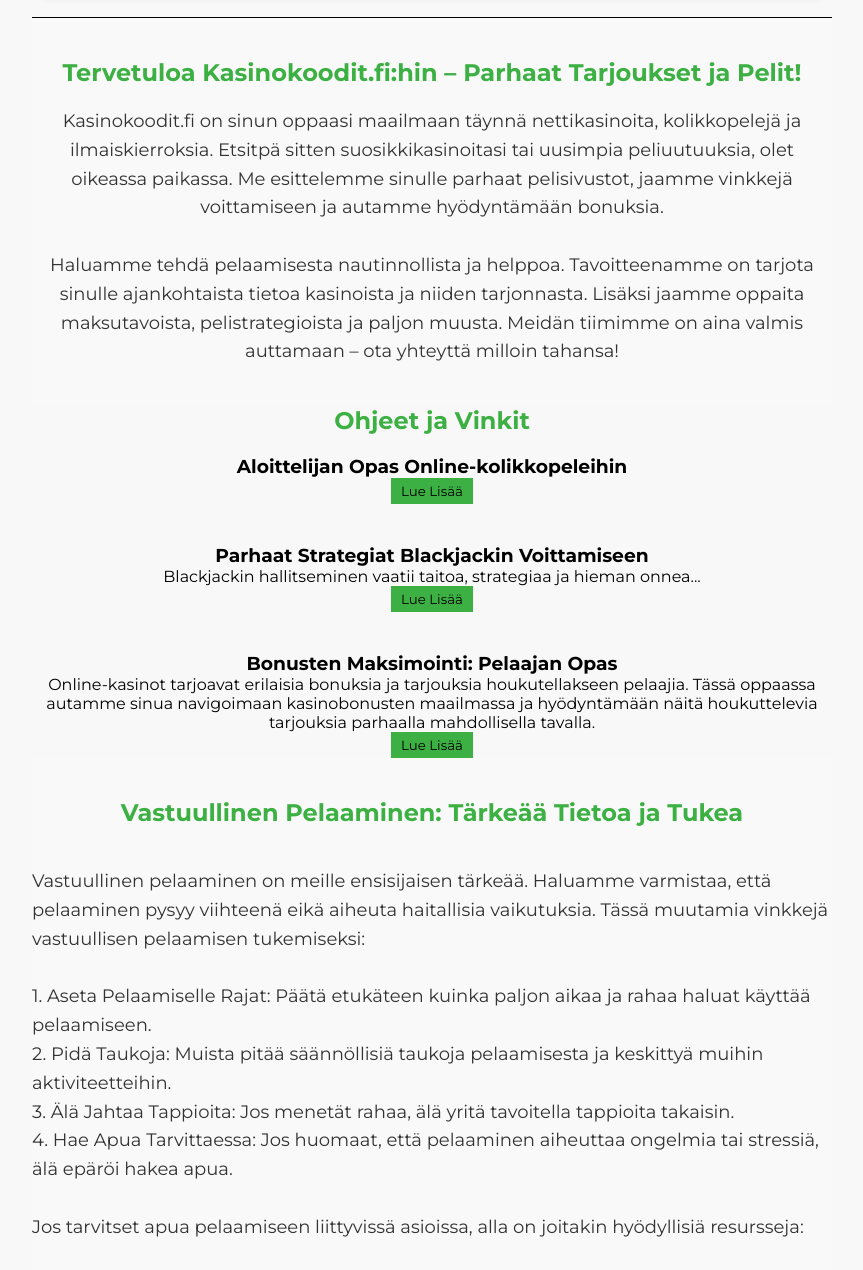
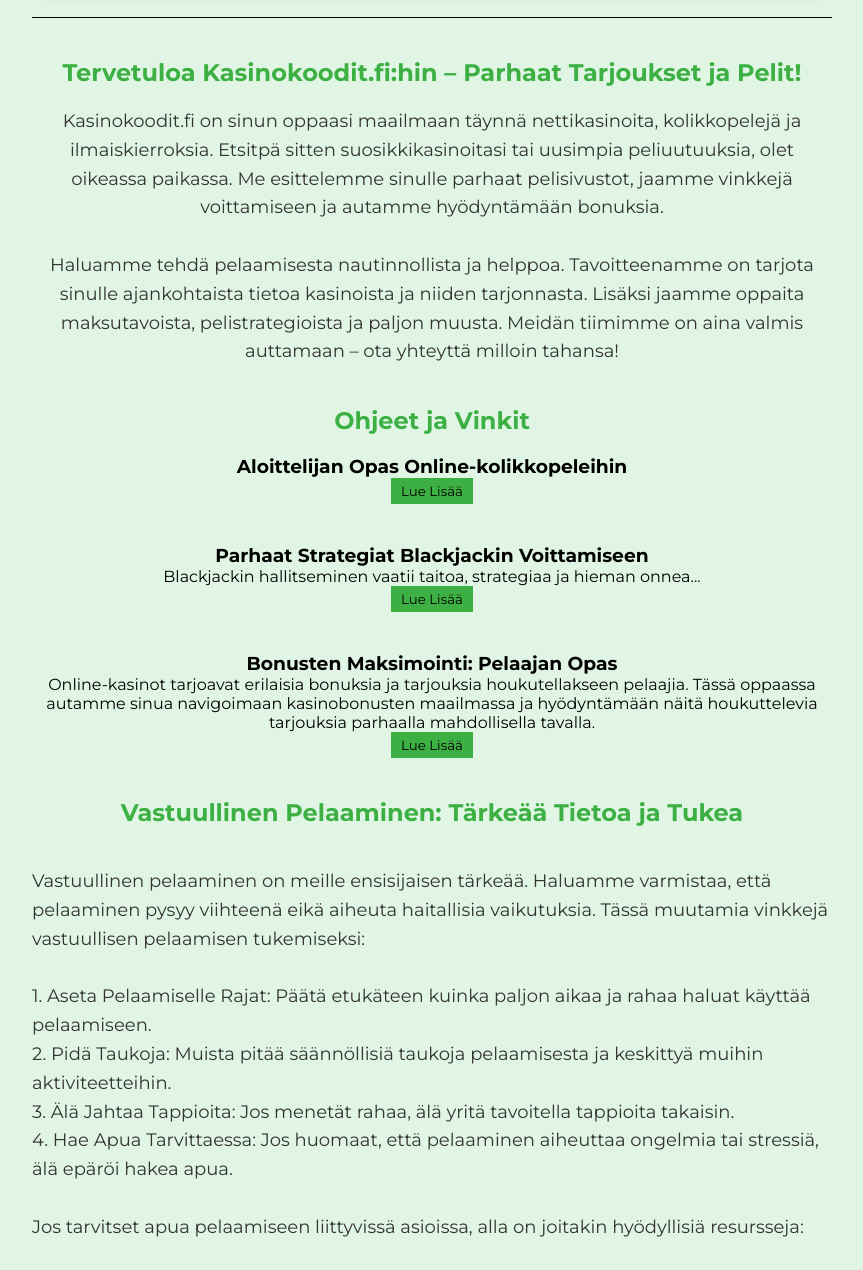
Before and after one commit to SaltyCofvefe/Kasinokoodit, a plain HTML site: page index.html in a window 1280 px wide. Shown: the part 2141-3411 px from the top of the page, without its empty margins (208-1071 px from the left). Drawn offline with nearby package versions, Linux system fonts and the light colour scheme.

Commit message:
Add files via upload

```diff
--- a/index.html
+++ b/index.html
@@ -115,7 +115,7 @@
     margin-right: 100px;
         display: none;
             padding: 0px;
-            background-color: #f8f8f8;
+            background-color: #e1f5e4;
             position: relative;
             z-index: 200;
             width: 100%; /* Adjust as needed */
@@ -232,7 +232,7 @@
   background-size: auto;
   background-repeat: no-repeat;
   font-family: Arial, sans-serif;
-  background-color: #f8f8f8;
+  background-color: #e1f5e4;
   color: #000;
 }
 
@@ -728,7 +728,7 @@ footer {
   </section>
 
 
-<section id="bonus-misuse-section" style="background-color: #F9F9F9; padding: 40px 0;">
+<section id="bonus-misuse-section" style="background-color: #e1f5e4; padding: 40px 0;">
     <div class="container">
         <h2 class="section-title" style="color: #3CB043; font-size: 24px; text-align: center; margin-bottom: 20px;">
             Tervetuloa Kasinokoodit.fi:hin – Parhaat Tarjoukset ja Pelit!
@@ -765,7 +765,7 @@ footer {
   <article class="guide collapsible">
     <h3 style="text-align: center;">Parhaat Strategiat Blackjackin Voittamiseen</h3>
     <p style="text-align: center;"> Blackjackin hallitseminen vaatii taitoa, strategiaa ja hieman onnea...</p>
-    <ul class="collapsible-content" style="margin-top: 20px;">
+    <ul class="collapsible-content" style="margin-top: 20px;" >
       <li><Strong>Blackjackin Perussäännöt:</Strong> Kertaa perusblackjackin säännöt, mukaan lukien korttien arvot, jakajan säännöt ja pelin tavoite.</li>
       <li><Strong>Korttien Laskemisen Ymmärtäminen:</Strong> Opi korttien laskemisen käsite ja miten sitä voidaan käyttää edun saamiseen tietyissä blackjack-peleissä.</li>
       <li><Strong>Optimaaliset Pelipäätökset:</Strong> Tutustu perusstrategiakarttoihin, jotka ohjaavat päätöksiäsi kädessäsi olevan kortin arvon ja jakajan näyttämän kortin perusteella.</li>
@@ -792,7 +792,7 @@ footer {
 
 
 
-<section id="responsible-gambling-section" style="background-color: #F9F9F9; padding: 40px 0; margin-bottom: 200px;">
+<section id="responsible-gambling-section" style="background-color: #e1f5e4; padding: 40px 0; margin-bottom: 200px;">
     <div class="container">
         <h2 class="section-title" style="color: #3CB043; font-size: 24px; text-align: center; margin-bottom: 40px;">
             Vastuullinen Pelaaminen: Tärkeää Tietoa ja Tukea
```
